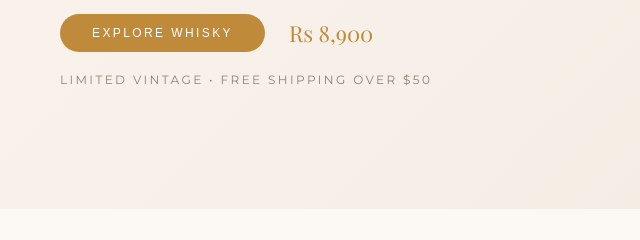
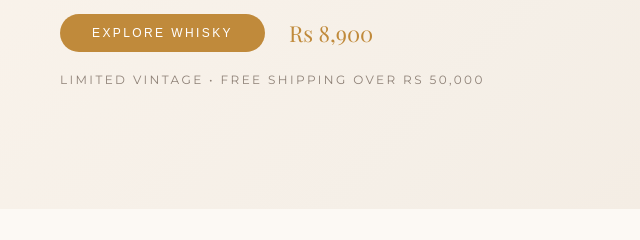
Before and after one commit to Anudan/B2C-portal, a plain HTML site: page frontend/index.html in a window 1280 px wide. Shown: the part 403-643 px from the top of the page, 4-644 px from the left. Drawn offline with nearby package versions, Linux system fonts and the light colour scheme.

Commit message:
made minor changes

```diff
--- a/frontend/index.html
+++ b/frontend/index.html
@@ -57,7 +57,7 @@
           <span class="hero-price">Rs 8,900</span>
         </div>
 
-        <div class="hero-meta">Limited vintage • Free shipping over $50</div>
+        <div class="hero-meta">Limited vintage • Free shipping over Rs 50,000</div>
       </div>
 
       <div class="hero-bottle">
```
